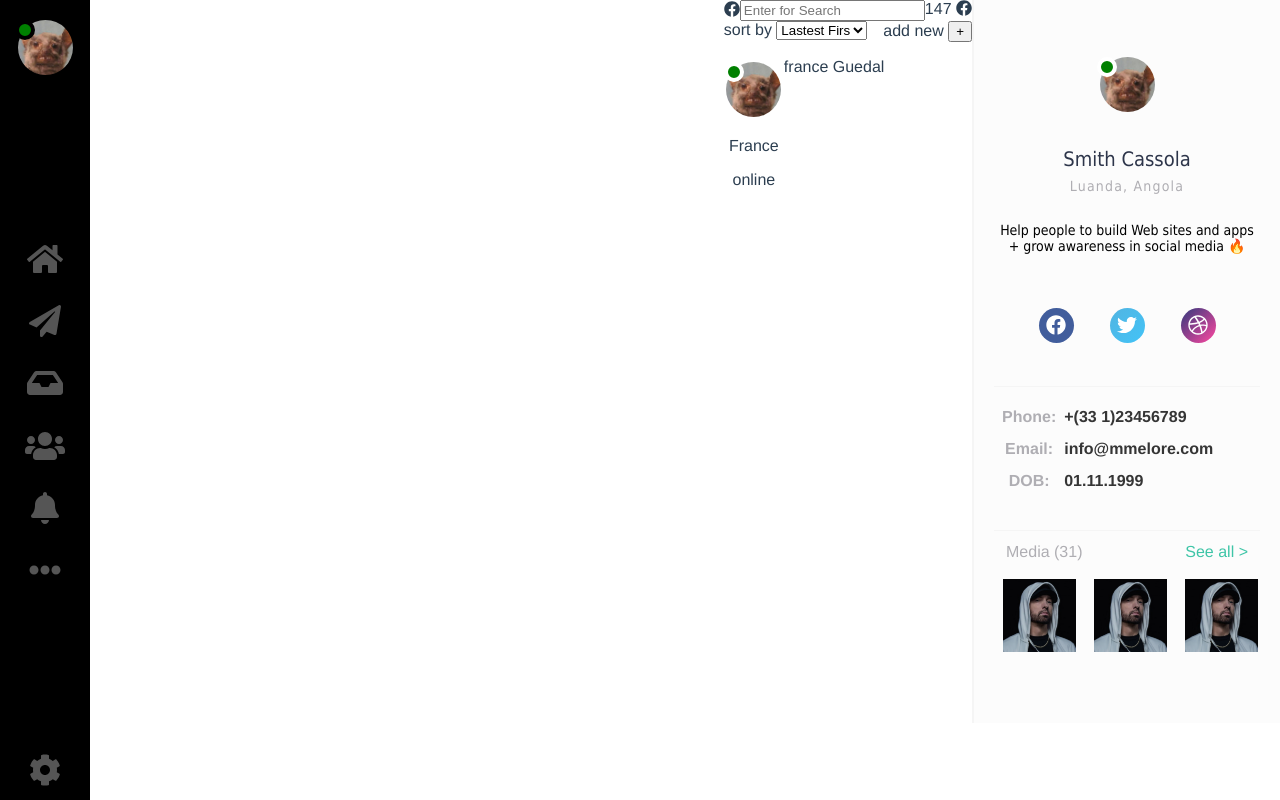
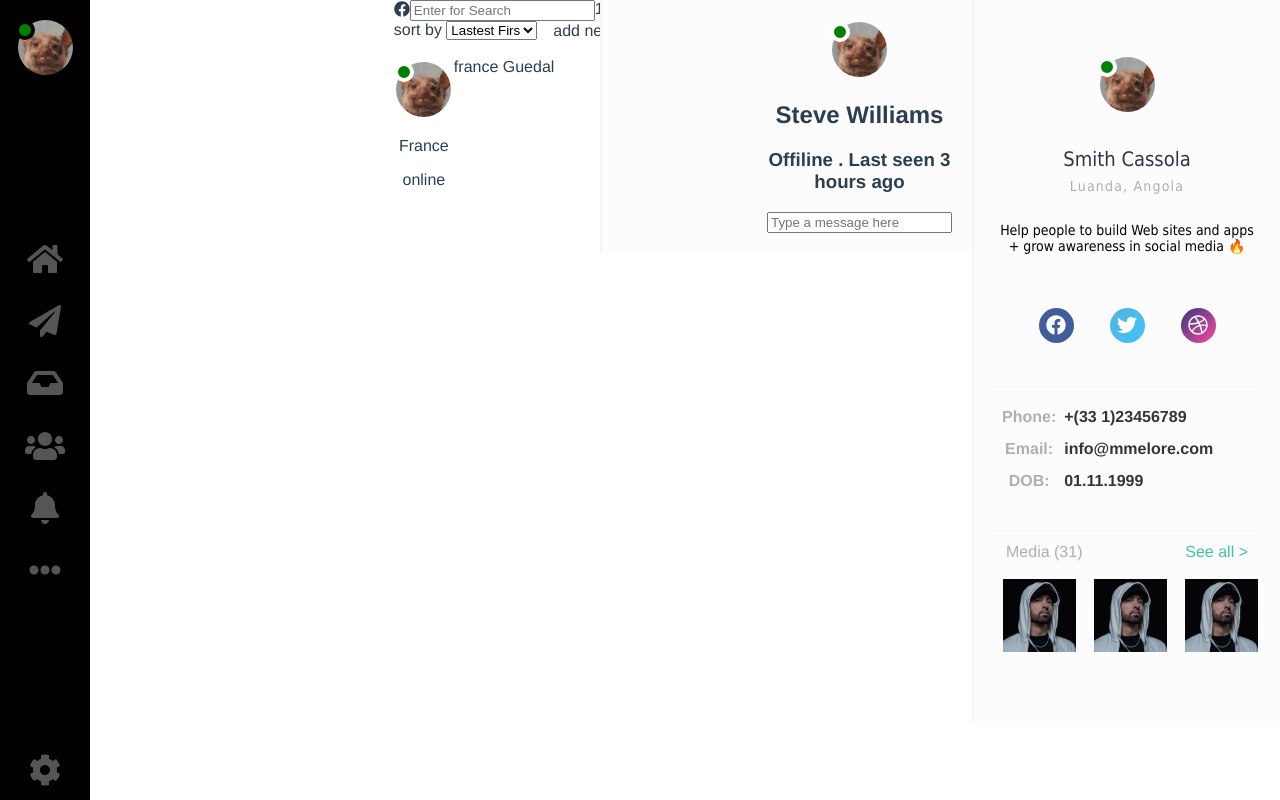
Before and after one commit to france00mf/chat, a Vue app: page / in a window 1280 px wide. Built offline with nearby package versions, Linux system fonts and the light colour scheme.

Commit message:
Create message-area component

```diff
--- /dev/null
+++ b/src/components/home/message-area/message-area.vue
@@ -0,0 +1,46 @@
+<template>
+    <div class="container">
+      <div class="wrapper">
+        <div class="top-bar">
+          <section class="perfil">
+          <user-avatar borderProps="4px solid white"></user-avatar>
+          <h1>Steve Williams</h1>
+          <h3>Offiline . Last seen 3 hours ago</h3>
+          </section>
+          <section class="top-bar-icons">
+
+          </section>
+        </div>
+
+        <div class="chat-form">
+            <img v-bind:src="icones">
+            <input type="text" placeholder="Type a message here">
+        </div>
+      </div>
+    </div>
+</template>
+
+<script>
+export default {
+      components: {
+        'user-avatar': require('@/components/shared/user-vatar').default
+    }
+
+}
+</script>
+
+<style scoped>
+
+.container{
+    display: flex;
+    align-items: flex-start;
+    justify-content: flex-end;
+}
+.wrapper {
+
+    width: 308px;
+    background: rgb(252, 252, 252);
+    padding: 2px 20px 20px 50%;
+    border-left: 2px solid rgba(167, 167, 167, 0.082);
+}
+</style>
--- a/src/components/home/message-room/message-room.vue
+++ b/src/components/home/message-room/message-room.vue
@@ -20,7 +20,7 @@ export default {
     'message-counter': require('@/components/shared/message-counter.vue').default,
     'button-add': require('@/components/shared/button-add.vue').default,
     'filter-dropdown': require('@/components/shared/filter-dropdown.vue').default,
-    'cards': require('./cards.vue').default
+    'cards': require('./Cards.vue').default
   }
 }
 </script>
--- a/src/views/Home.vue
+++ b/src/views/Home.vue
@@ -1,6 +1,7 @@
 <template>
    <div>
     <message-room></message-room>
+    <message-area></message-area>
     <side-bar></side-bar>
    </div>
 </template>
@@ -9,6 +10,7 @@ export default {
   name: 'Home',
   components: {
     'message-room': require('@/components/home/message-room/message-room.vue').default,
+    'message-area': require('@/components/home/message-area/message-area.vue').default,
     'side-bar': require('@/components/home/smith').default
   }
 }
```
